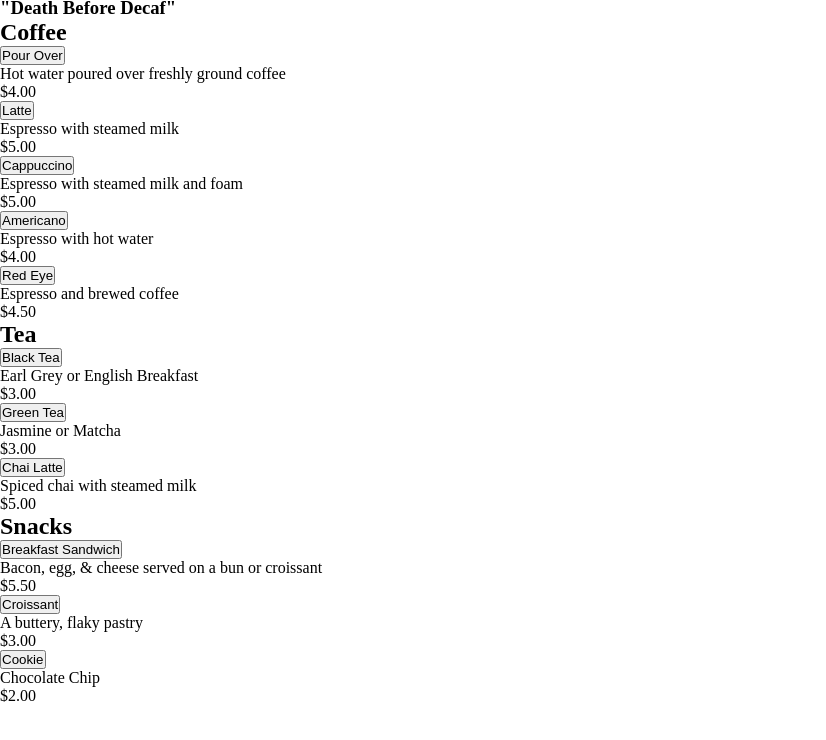
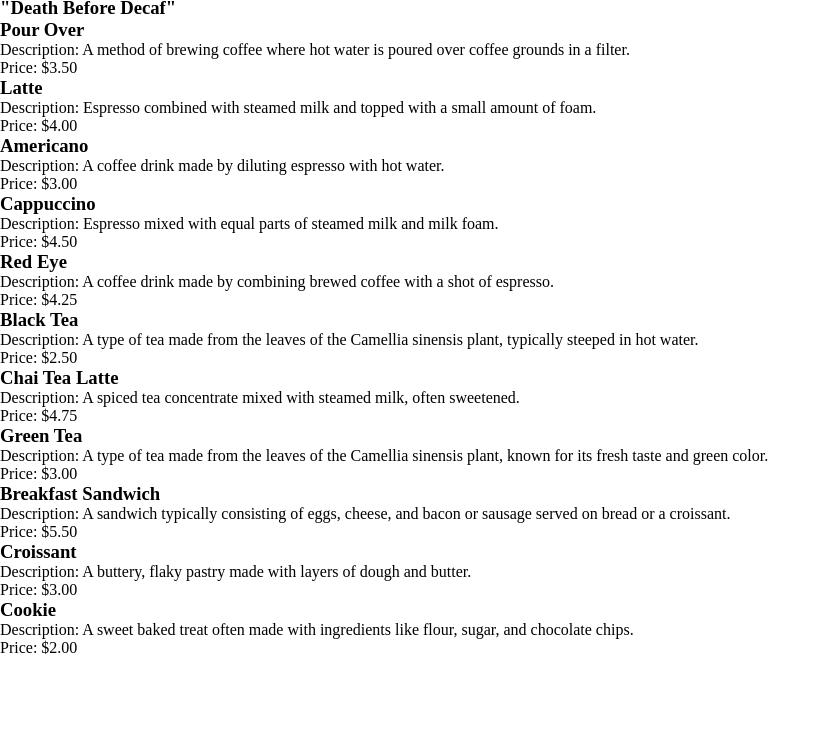
Before and after one commit to maiyajanay/project_1, a plain HTML site: page index.html in a window 1280 px wide. Shown: the part 40-780 px from the top of the page, without its empty margins (0-826 px from the left). Drawn offline with Linux system fonts and the light colour scheme.

Commit message:
created array and pulled the array as menu items in the HTML!

```diff
--- a/index.html
+++ b/index.html
@@ -12,7 +12,9 @@
     <h1>M&M Cafe</h1>
     <h3>"Death Before Decaf"</h3>
 
-    <section id="coffee">
+    <div id="product-menu"></div>
+
+    <!-- <section id="coffee">
 
         <h2 id="coffeeHeader">Coffee</h2>
 
@@ -85,8 +87,8 @@
 
     </section>
 
+     -->
 
-
-    <script src="script.js"></script>
+     <script src="script.js"></script>
 </body>
 </html>
--- a/script.js
+++ b/script.js
@@ -0,0 +1,85 @@
+const products = [
+    {
+      category: "Coffee",
+      name: "Pour Over",
+      description: "A method of brewing coffee where hot water is poured over coffee grounds in a filter.",
+      price: 3.50
+    },
+    {
+      category: "Coffee",
+      name: "Latte",
+      description: "Espresso combined with steamed milk and topped with a small amount of foam.",
+      price: 4.00
+    },
+    {
+      category: "Coffee",
+      name: "Americano",
+      description: "A coffee drink made by diluting espresso with hot water.",
+      price: 3.00
+    },
+    {
+      category: "Coffee",
+      name: "Cappuccino",
+      description: "Espresso mixed with equal parts of steamed milk and milk foam.",
+      price: 4.50
+    },
+    {
+      category: "Coffee",
+      name: "Red Eye",
+      description: "A coffee drink made by combining brewed coffee with a shot of espresso.",
+      price: 4.25
+    },
+    {
+      category: "Tea",
+      name: "Black Tea",
+      description: "A type of tea made from the leaves of the Camellia sinensis plant, typically steeped in hot water.",
+      price: 2.50
+    },
+    {
+      category: "Tea",
+      name: "Chai Tea Latte",
+      description: "A spiced tea concentrate mixed with steamed milk, often sweetened.",
+      price: 4.75
+    },
+    {
+      category: "Tea",
+      name: "Green Tea",
+      description: "A type of tea made from the leaves of the Camellia sinensis plant, known for its fresh taste and green color.",
+      price: 3.00
+    },
+    {
+      category: "Snacks",
+      name: "Breakfast Sandwich",
+      description: "A sandwich typically consisting of eggs, cheese, and bacon or sausage served on bread or a croissant.",
+      price: 5.50
+    },
+    {
+      category: "Snacks",
+      name: "Croissant",
+      description: "A buttery, flaky pastry made with layers of dough and butter.",
+      price: 3.00
+    },
+    {
+      category: "Snacks",
+      name: "Cookie",
+      description: "A sweet baked treat often made with ingredients like flour, sugar, and chocolate chips.",
+      price: 2.00
+    }
+  ];
+
+
+  function displayMenu() {
+    const menu = document.getElementById("product-menu");
+
+    products.forEach(product => {
+      const item = document.createElement("div");
+      item.innerHTML = `
+        <h3>${product.name}</h3>
+        <p>Description: ${product.description}</p>
+        <p>Price: $${product.price.toFixed(2)}</p>
+      `;
+      menu.appendChild(item);
+    });
+  }
+
+  displayMenu();
```
